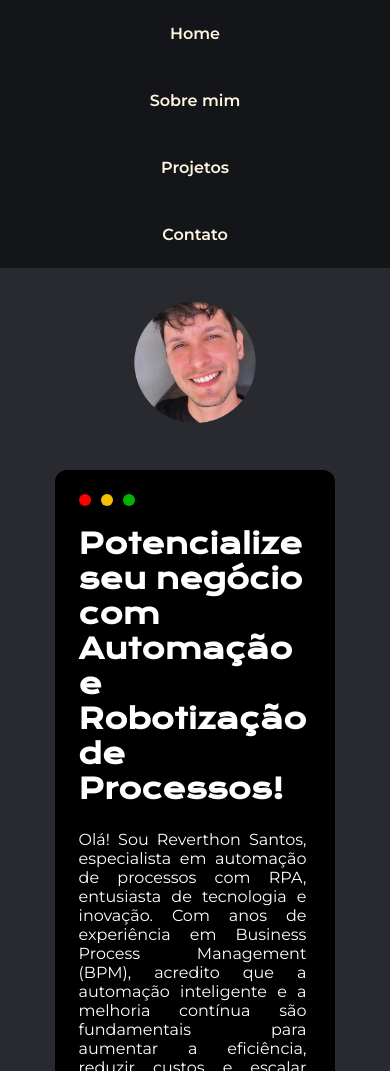
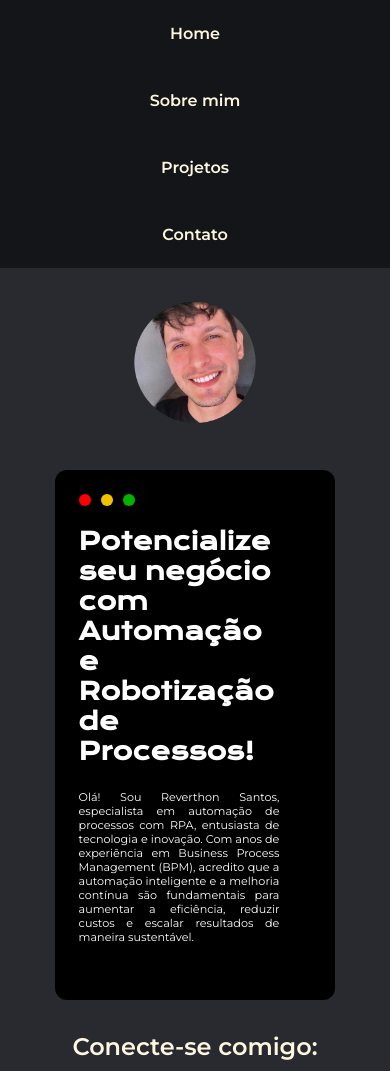
Before and after one commit to reverthon/portifolio, a plain HTML site: page index.html in a window 390 px wide. Shown: the top 1071 px of the page. Drawn offline with nearby package versions, Linux system fonts and the light colour scheme.

Commit message:
Update style.css

```diff
--- a/styles/style.css
+++ b/styles/style.css
@@ -33,6 +33,7 @@
     --fonte-texto: 1rem; /* Texto normal */
     --fonte-menu: 1.5rem; /* Tamanho da fonte do menu */
     --fonte-rodape: 1rem; /* Tamanho da fonte do rodapé */
+    --fonte-texto--media: 0.70rem;
 }
 
 /*
@@ -343,6 +344,14 @@ body {
         text-align: justify; /* Justificação do texto */
     }
 
+    .apresentacao__conteudo__titulo {
+    font-size: var(--fonte-titulo-secundario);
+    }
+
+    .apresentacao__conteudo__texto {
+    font-size: var(--fonte-texto--media);
+    }
+
     .imagem-perfil {
         flex: 0 0 150px;
         height: 150px;
```
